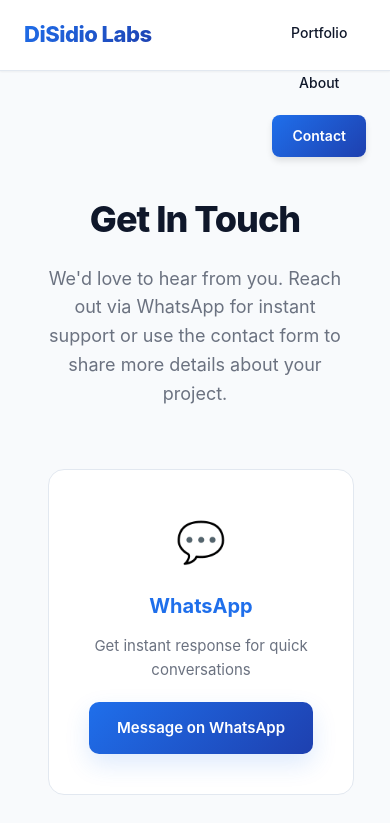
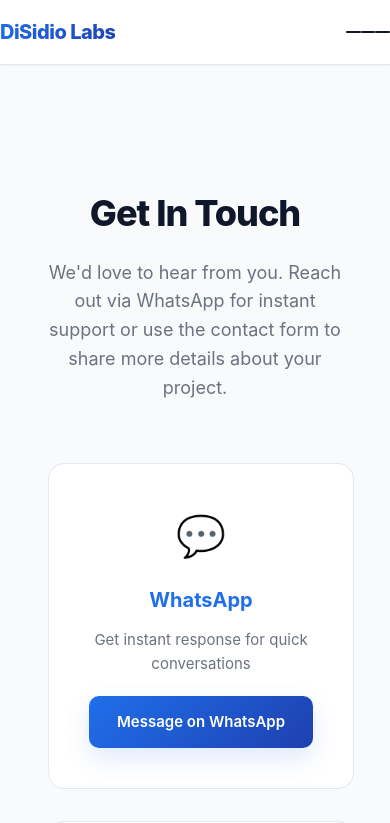
Before and after one commit to jeev9673-alt/disidioweb, a React (Vite) app: page /disidioweb/contact in a window 390 px wide. Shown: the top 823 px of the page. Built offline with nearby package versions, Linux system fonts and the light colour scheme.

Commit message:
fix(nav): responsive mobile menu + styles

```diff
--- a/src/components/Navbar.jsx
+++ b/src/components/Navbar.jsx
@@ -1,12 +1,26 @@
-import React from 'react'
+import React, { useState } from 'react'
 import { Link } from 'react-router-dom'
 
 export default function Navbar(){
+  const [open, setOpen] = useState(false)
+
   return (
     <header className="nav">
       <div className="nav-inner container">
         <Link to="/" className="brand">DiSidio Labs</Link>
-        <nav className="links">
+
+        <button
+          className={`menu-btn ${open ? 'open' : ''}`}
+          aria-label="Toggle navigation"
+          aria-expanded={open}
+          onClick={() => setOpen(v => !v)}
+        >
+          <span className="bar" />
+          <span className="bar" />
+          <span className="bar" />
+        </button>
+
+        <nav className={`links ${open ? 'open' : ''}`} onClick={() => setOpen(false)}>
           <Link to="/">Home</Link>
           <Link to="/services">Services</Link>
           <Link to="/portfolio">Portfolio</Link>
--- a/src/styles.css
+++ b/src/styles.css
@@ -81,6 +81,20 @@
   gap: 8px;
 }
 
+/* Mobile menu button */
+.menu-btn{
+  display:none;
+  background:transparent;
+  border:0;
+  width:44px;height:40px;
+  align-items:center;justify-content:center;
+  cursor:pointer;
+}
+.menu-btn .bar{display:block;width:22px;height:2px;background:var(--text-dark);margin:4px 0;border-radius:2px;transition:all .25s}
+.menu-btn.open .bar:nth-child(1){transform:translateY(6px) rotate(45deg)}
+.menu-btn.open .bar:nth-child(2){opacity:0}
+.menu-btn.open .bar:nth-child(3){transform:translateY(-6px) rotate(-45deg)}
+
 .links a {
   padding: 8px 16px;
   text-decoration: none;
@@ -109,6 +123,24 @@
 .links a.cta:hover {
   transform: translateY(-2px);
   box-shadow: var(--shadow-lg);
+}
+
+/* Responsive: collapse nav on small screens */
+@media (max-width: 800px){
+  .nav-inner{height:auto;padding:12px 0}
+  .menu-btn{display:flex}
+  .links{position:absolute;top:70px;right:24px;flex-direction:column;gap:8px;background:var(--white);padding:12px;border-radius:10px;border:1px solid var(--border);box-shadow:var(--shadow-lg);display:none;min-width:200px}
+  .links.open{display:flex}
+  .links a{padding:10px 14px}
+  .hero-grid{grid-template-columns:1fr;gap:36px}
+  .hero-copy h1{font-size:36px}
+}
+
+@media (max-width:480px){
+  .links{right:12px;left:12px;top:64px}
+  .links a{font-size:15px}
+  .brand{font-size:20px}
+  .hero-copy h1{font-size:28px}
 }
 
 /* ============ HERO SECTION ============ */
```
